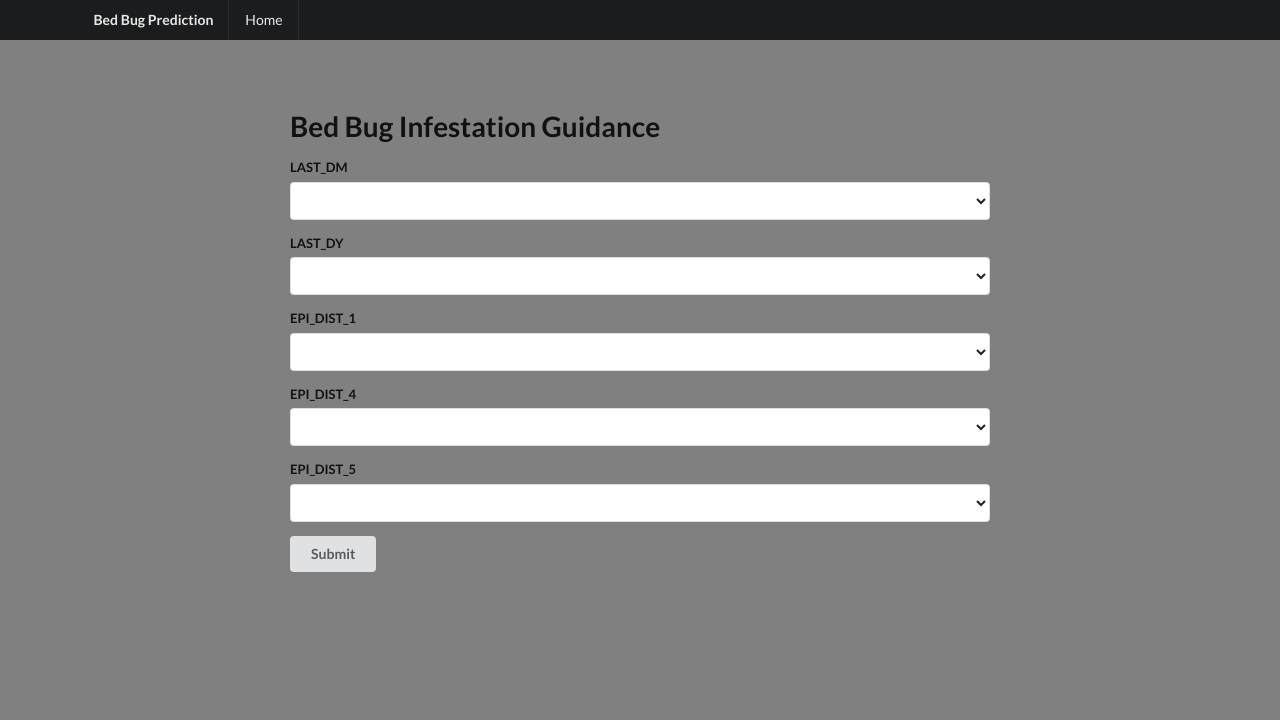
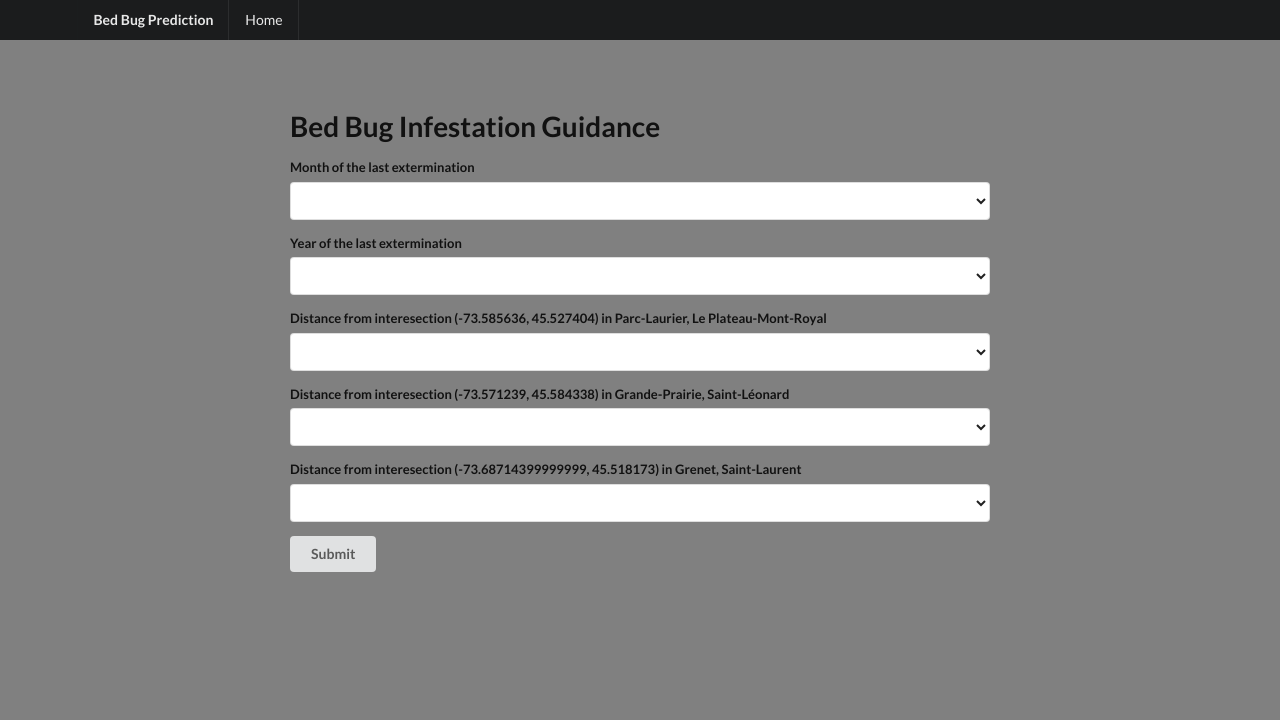
Before and after one commit to Clercy/webtest, a Flask app: page / in a window 1280 px wide. Shown: the top 720 px of the page. Run offline with Flask 2, Linux system fonts and the light colour scheme; parts of the project's set-up code (start-up, migrations or seed data) failed here and were passed over.

Commit message:
Add files via upload

```diff
--- a/templates/index.html
+++ b/templates/index.html
@@ -101,7 +101,9 @@
             </select>
             -->
 
-            <label>LAST_DM</label>
+            <!--<label>LAST_DM</label>-->
+            <label>Month of the last extermination</label>
+
             <select class="ui selection dropdown" name="LAST_DM">
                 <option value=""></option>
                 <option value="1">1</option>
@@ -131,7 +133,9 @@
             </select>
             -->
 
-            <label>LAST_DY</label>
+            <!--<label>LAST_DY</label>-->
+
+            <label>Year of the last extermination</label>
             <select class="ui selection dropdown" name="LAST_DY">
                 <option value=""></option>
                 <option value="2018">2018</option>
@@ -146,7 +150,9 @@
             <input type="text" name="sqft_living15">
             -->
 
-            <label>EPI_DIST_1</label>
+            <!--<label>EPI_DIST_1</label>-->
+            <label>Distance from interesection (-73.585636, 45.527404) in Parc-Laurier, Le Plateau-Mont-Royal</label>
+
             <select class="ui selection dropdown" name="EPI_DIST_1">
                 <option value=""></option>
                 <option value="2">2</option>
@@ -180,7 +186,9 @@
             </select>
             -->
 
-            <label>EPI_DIST_4</label>
+            <!--<label>EPI_DIST_4</label>-->
+            <label>Distance from interesection (-73.571239, 45.584338) in Grande-Prairie, Saint-Léonard</label>
+
             <select class="ui selection dropdown" name="EPI_DIST_4">
                 <option value=""></option>
                 <option value="2">2</option>
@@ -206,7 +214,9 @@
             </select>
             -->
 
-            <label>EPI_DIST_5</label>
+            <!--<label>EPI_DIST_5</label>-->
+            <label>Distance from interesection (-73.68714399999999, 45.518173) in Grenet, Saint-Laurent</label>
+
             <select class="ui selection dropdown" name="EPI_DIST_5">
                 <option value=""></option>
                 <option value="2">2</option>
```
